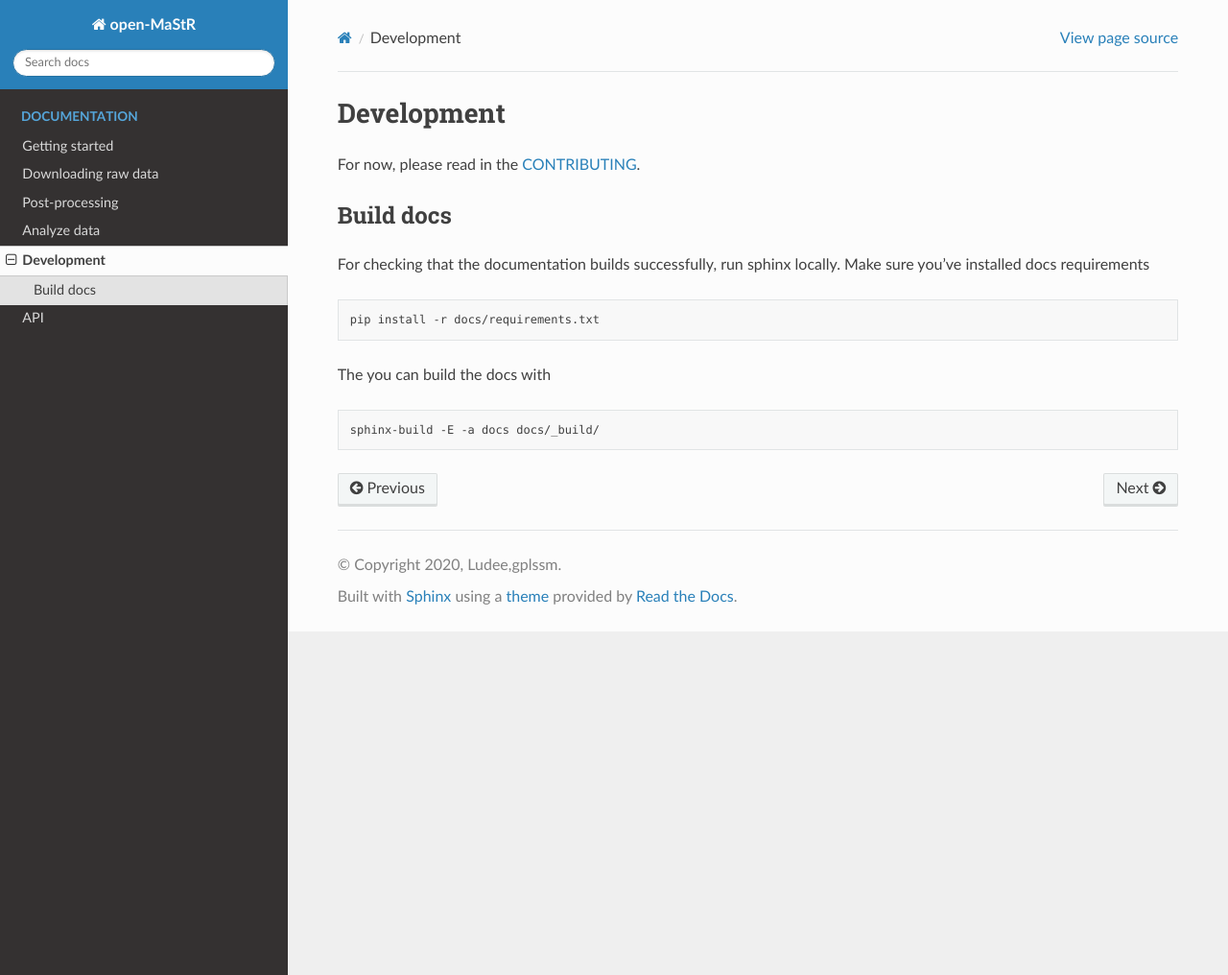
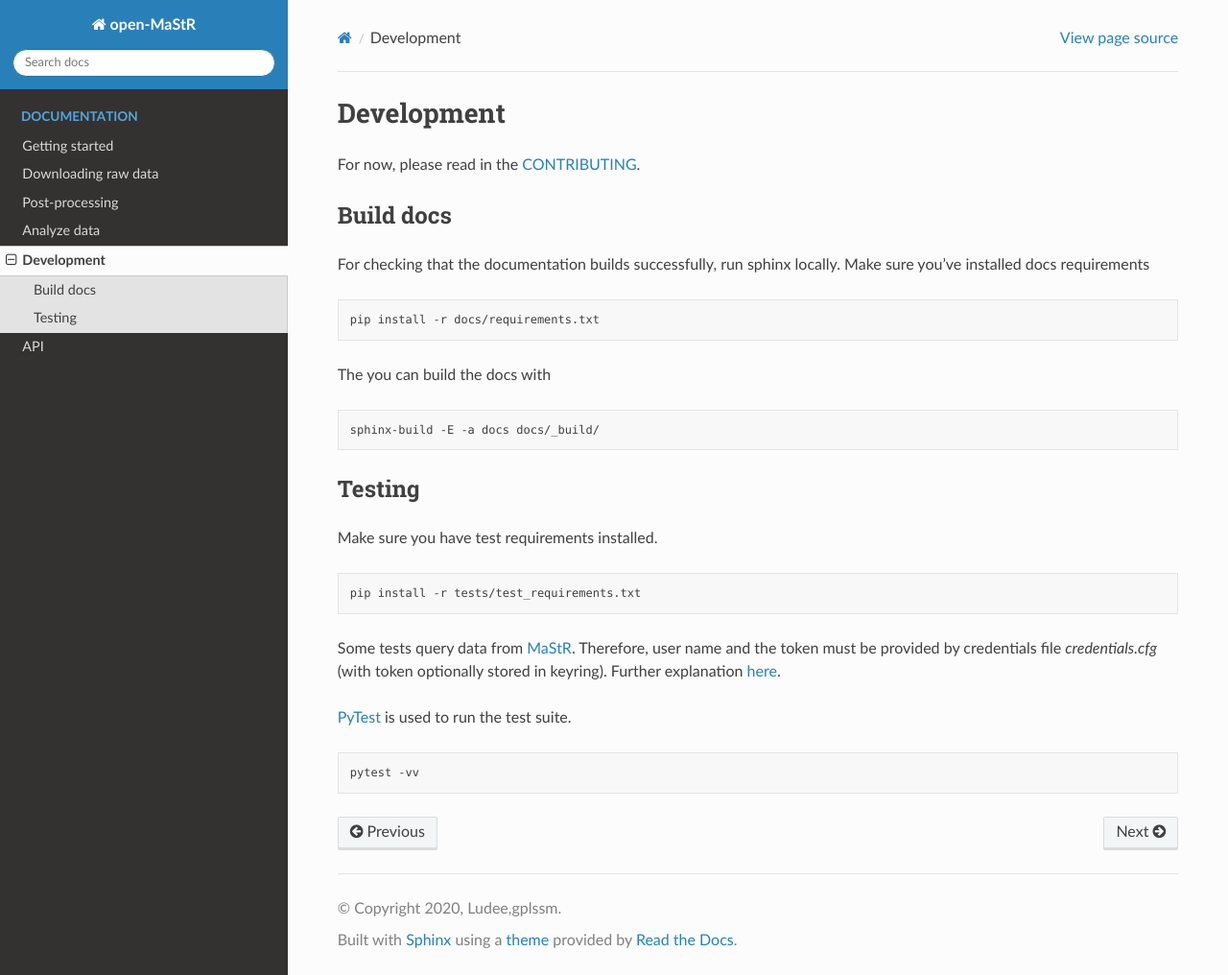
Before and after one commit to OpenEnergyPlatform/open-MaStR, a Sphinx documentation site: the page built from docs/development.rst, in a window 1280 px wide and 1016 px high. Shown: the whole window at 96% size. Built offline with Sphinx 7.4.7 and the Read the Docs theme 2.0.0, drawn with Linux system fonts in a browser that asks for light colours; pages that are not in the unit, such as notebooks, are missing from menus.

Commit message:
Mention testing and its prerequisites in docs

```diff
--- a/docs/development.rst
+++ b/docs/development.rst
@@ -20,3 +20,23 @@ The you can build the docs with
 .. code-block:: bash
 
    sphinx-build -E -a docs docs/_build/
+
+
+Testing
+=======
+
+Make sure you have test requirements installed.
+
+.. code-block:: bash
+
+   pip install -r tests/test_requirements.txt
+
+Some tests query data from `MaStR <https://www.marktstammdatenregister.de>`_. Therefore, user name and the token must
+be provided by credentials file `credentials.cfg` (with token optionally stored in keyring).
+Further explanation :ref:`here <Credentials>`.
+
+`PyTest <https://docs.pytest.org/en/stable/index.html>`_ is used to run the test suite.
+
+.. code-block:: bash
+
+   pytest -vv
```
